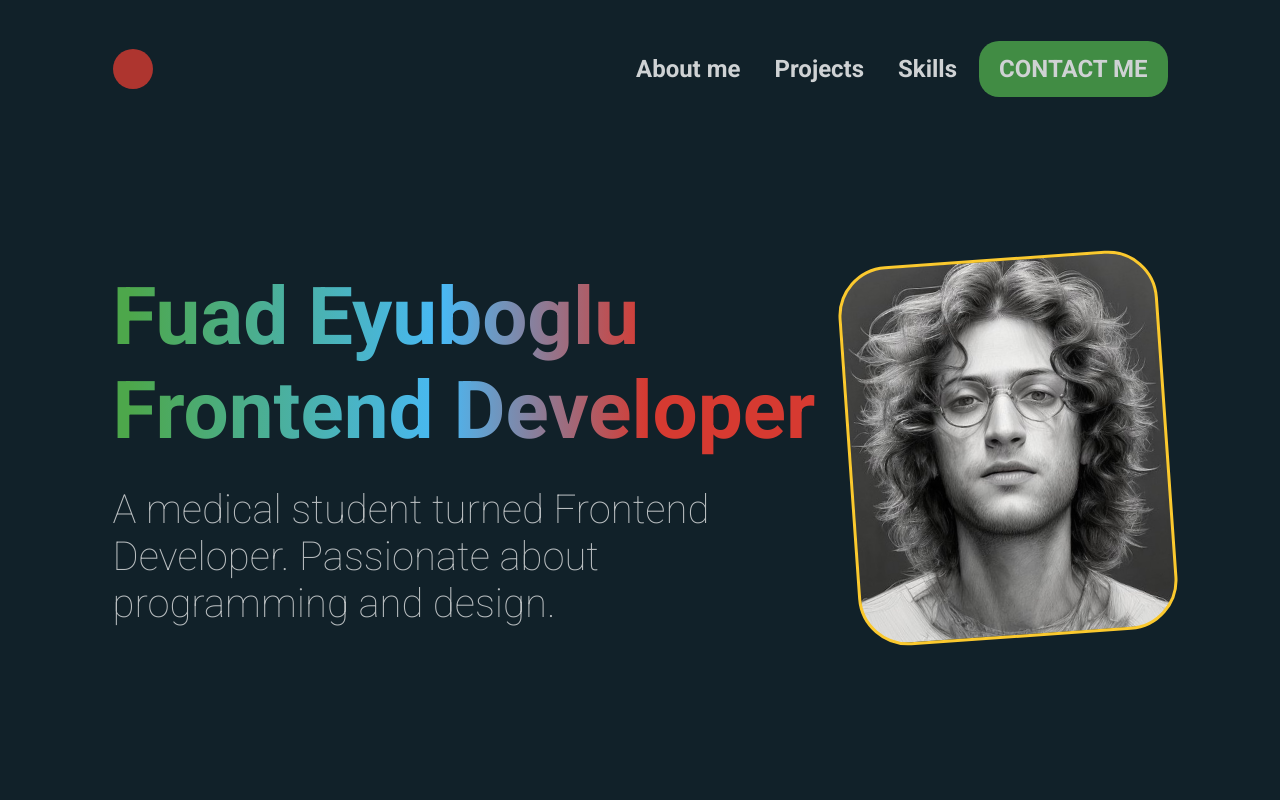
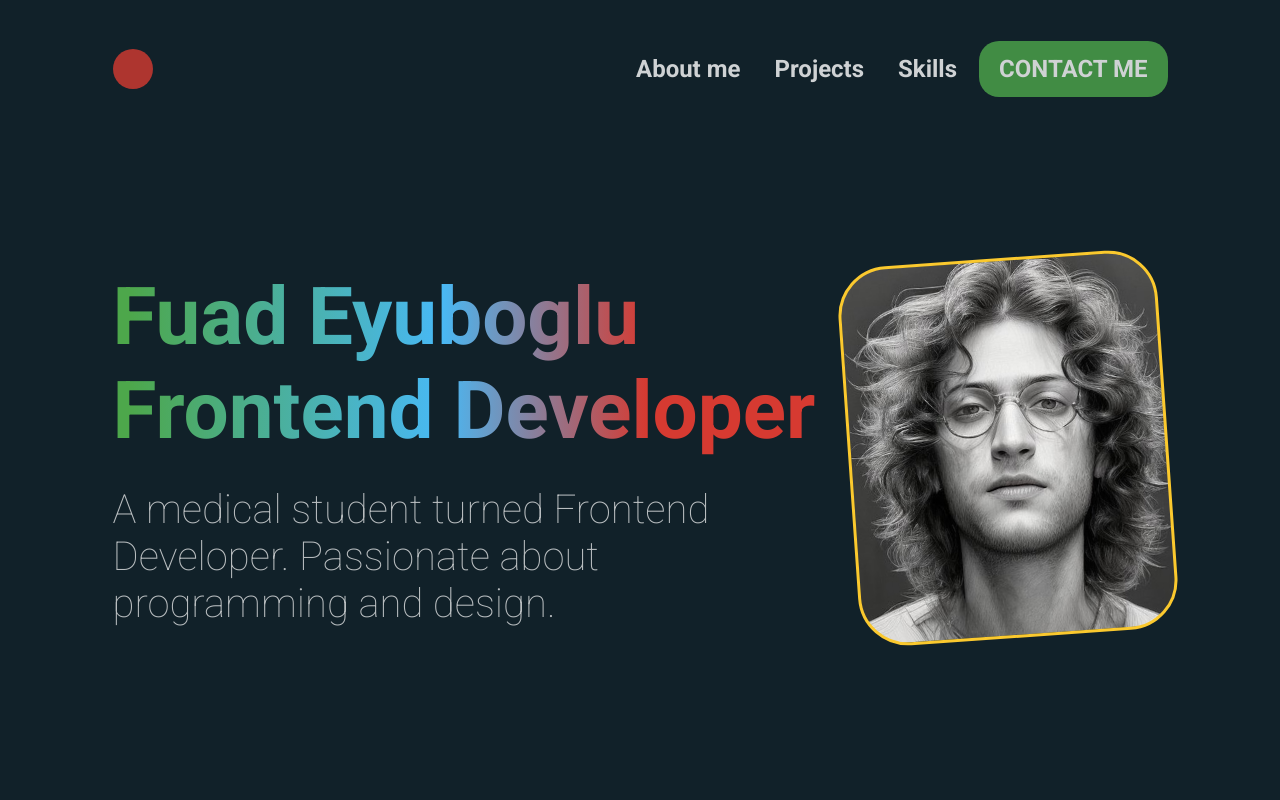
Before and after one commit to fuadeyuboglu/Portfolio, a website built with Vite: page index.html in a window 1280 px wide. Shown: the top 800 px of the page. Built offline with nearby package versions, Linux system fonts and the light colour scheme.

Commit message:
Replaced portrait image path with new one

```diff
--- a/components/portrait.css
+++ b/components/portrait.css
@@ -5,7 +5,7 @@
     flex-shrink: 0;
     border-radius: 50px;
     border: 3px solid #FBC92E;
-    background-image: url("../assets/portrait.jpeg");
+    background-image: url("../assets/portrait.jpg");
     background-position: center;
     background-size: cover;
     background-repeat: no-repeat;
```
